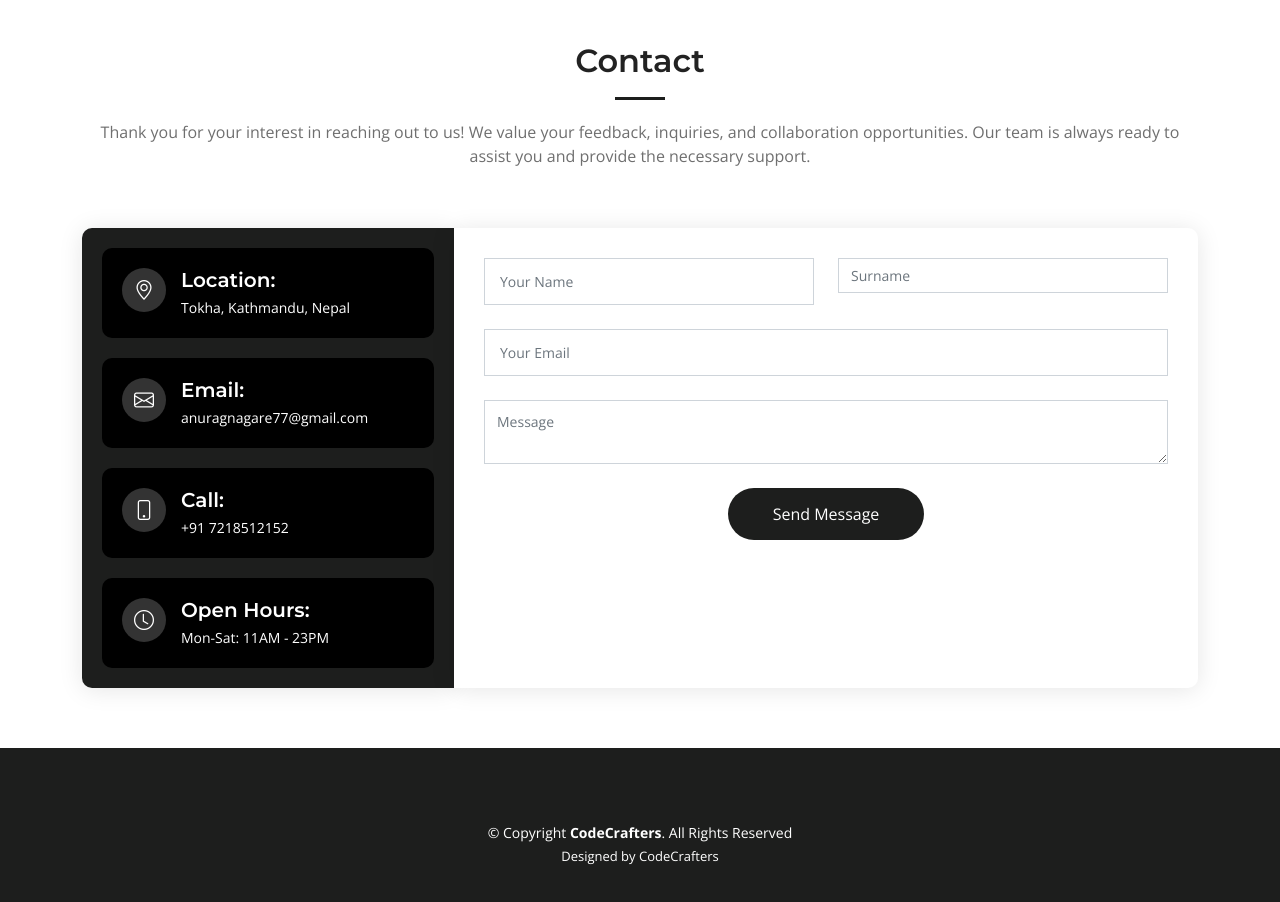
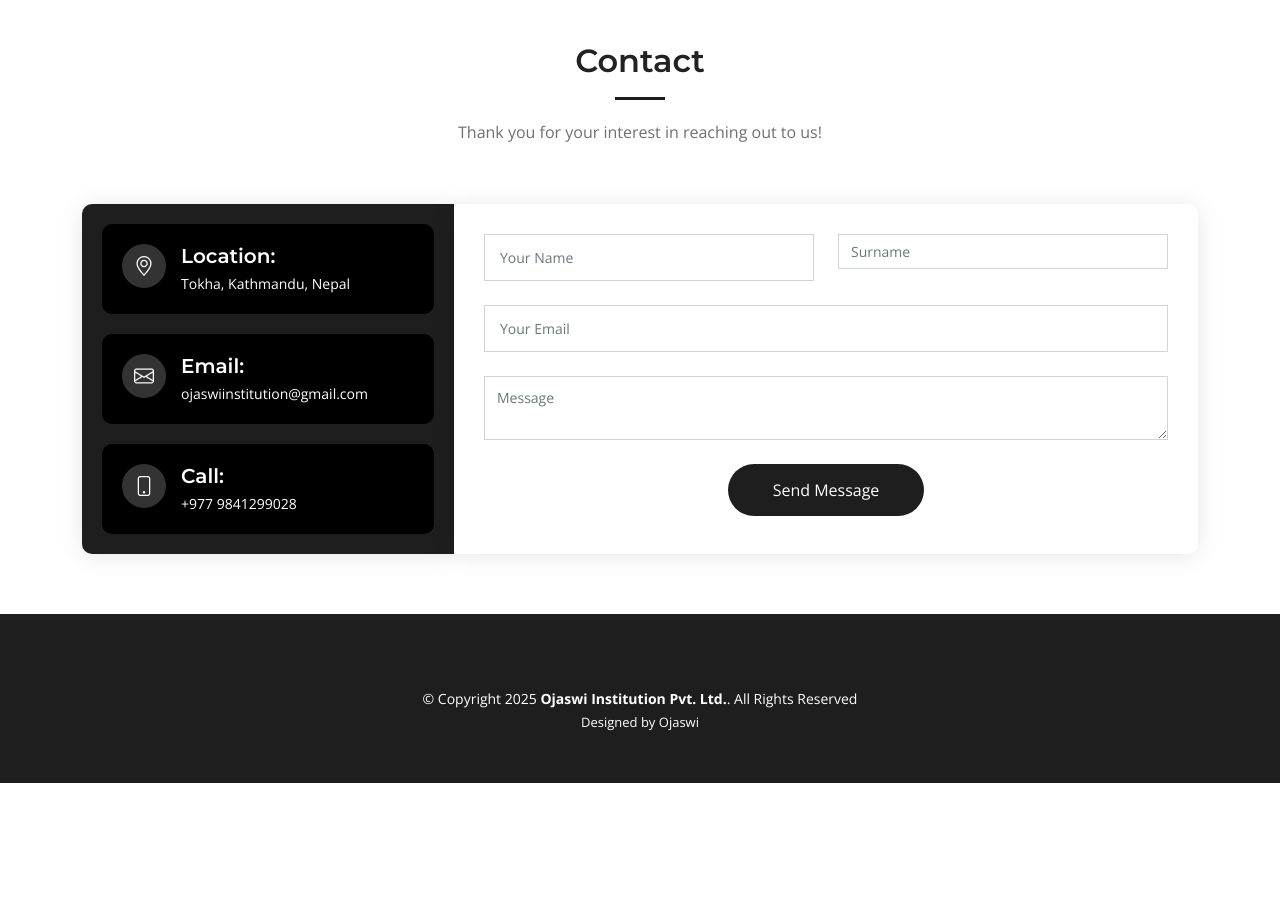
Before and after one commit to anupam-gautam/Ojaswi-Portfolio, a plain HTML site: page index.html in a window 1280 px wide. Shown: the part 5020-5922 px from the top of the page. After the commit the page ends 5803 px from the top, so only its background shows below. Drawn offline with nearby package versions, Linux system fonts and the light colour scheme.

Commit message:
first commit

```diff
--- a/index.html
+++ b/index.html
@@ -459,7 +459,7 @@
         <div class="section-header">
           <h2>Contact</h2>
           <p>
-            Thank you for your interest in reaching out to us! We value your feedback, inquiries, and collaboration opportunities. Our team is always ready to assist you and provide the necessary support.
+            Thank you for your interest in reaching out to us!
           </p>
           </div>
 
@@ -480,7 +480,7 @@
                 <i class="bi bi-envelope flex-shrink-0"></i>
                 <div>
                   <h4>Email:</h4>
-                  <p>anuragnagare77@gmail.com</p>
+                  <p>ojaswiinstitution@gmail.com</p>
                 </div>
               </div><!-- End Info Item -->
 
@@ -488,17 +488,10 @@
                 <i class="bi bi-phone flex-shrink-0"></i>
                 <div>
                   <h4>Call:</h4>
-                  <p>+91 7218512152</p>
+                  <p>+977 9841299028</p>
                 </div>
               </div><!-- End Info Item -->
 
-              <div class="info-item d-flex">
-                <i class="bi bi-clock flex-shrink-0"></i>
-                <div>
-                  <h4>Open Hours:</h4>
-                  <p>Mon-Sat: 11AM - 23PM</p>
-                </div>
-              </div><!-- End Info Item -->
             </div>
 
           </div>
@@ -559,14 +552,14 @@
   <footer id="footer" class="footer">
    <div class="container mt-4">
       <div class="copyright">
-        &copy; Copyright <strong><span>CodeCrafters</span></strong>. All Rights Reserved
+        &copy; Copyright 2025 <strong><span>Ojaswi Institution Pvt. Ltd.</span></strong>. All Rights Reserved
       </div>
       <div class="credits">
         <!-- All the links in the footer should remain intact. -->
         <!-- You can delete the links only if you purchased the pro version. -->
         <!-- Licensing information: https://bootstrapmade.com/license/ -->
         <!-- Purchase the pro version with working PHP/AJAX contact form: https://bootstrapmade.com/impact-bootstrap-business-website-template/ -->
-        Designed by <a href="https://bootstrapmade.com/">CodeCrafters</a>
+        Designed by <a href="https://ojaswiinstitution.com.np/">Ojaswi</a>
       </div>
     </div>
 
```
